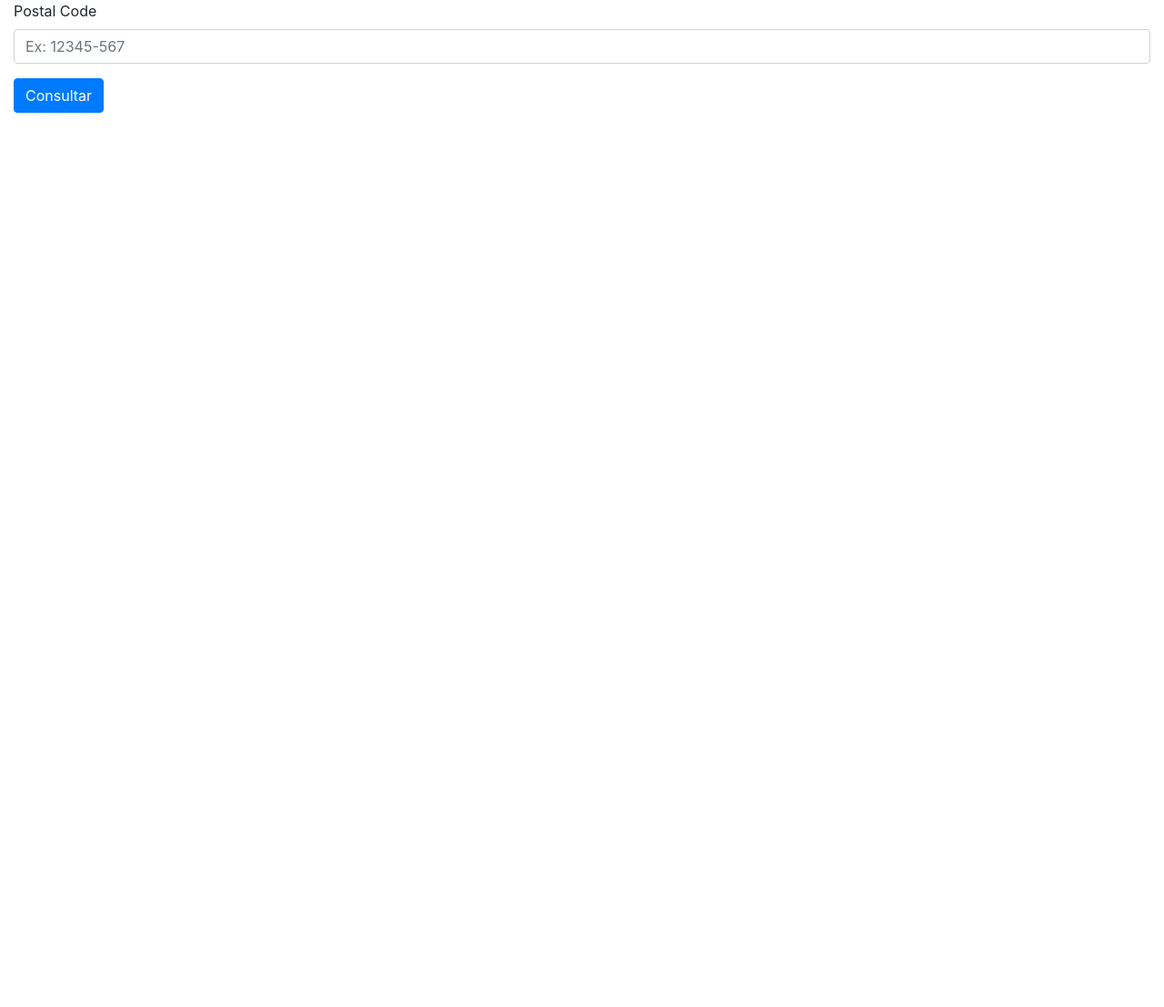
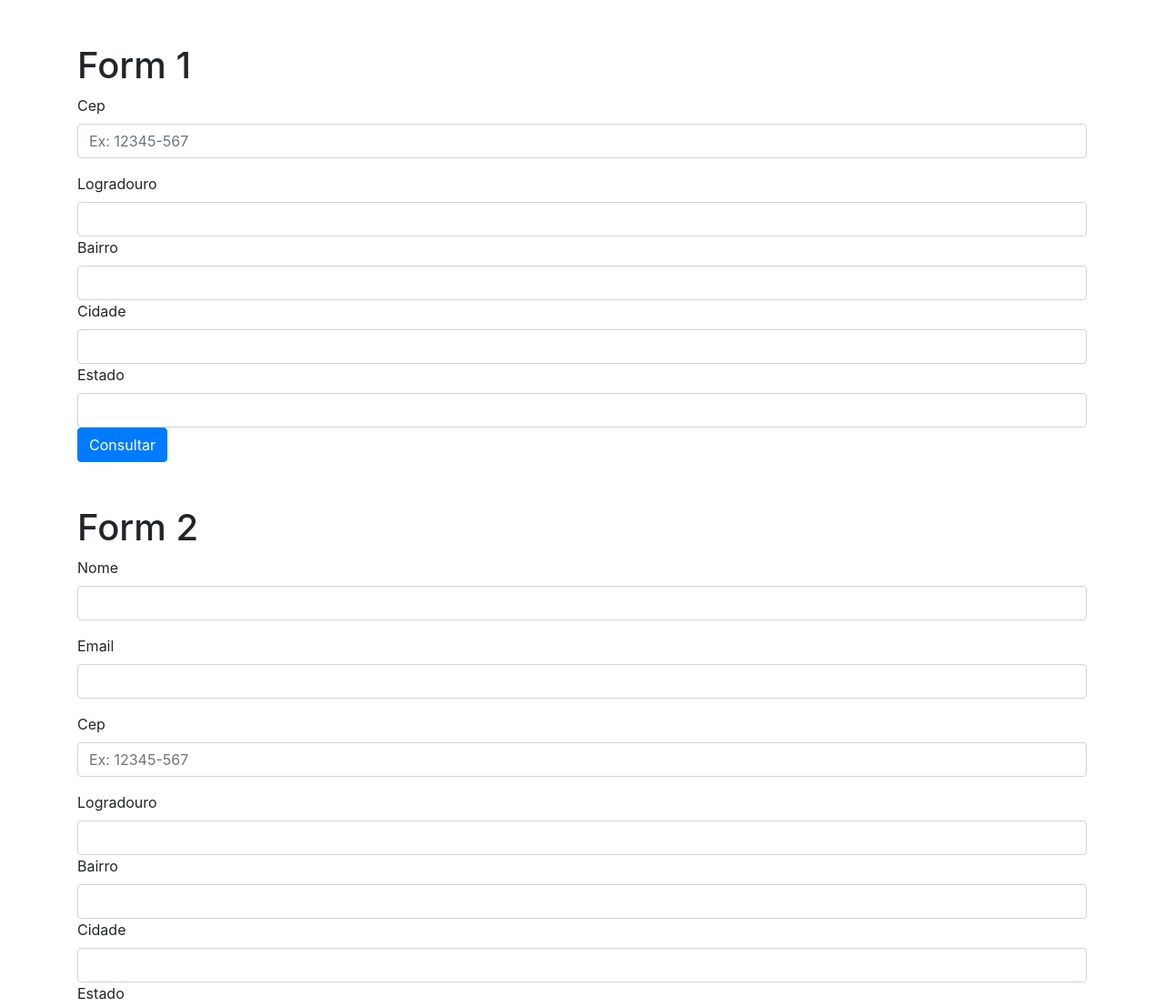
Before and after one commit to G2-D/find-address, a website built with webpack: page public/index.html in a window 1280 px wide. Shown: the top 1107 px of the page at 91% size. Before the commit the page ends 800 px from the top, so only its background shows below. Built offline with nearby package versions, Linux system fonts and the light colour scheme.

Commit message:
Componente finalizado

```diff
--- a/public/index.html
+++ b/public/index.html
@@ -7,11 +7,38 @@
         <title>CEP API</title>
     </head>
     <body>
-		<div id="form_postal_code">
-			<!-- Conteudo Dinamico -->
+		<div class="container">
+			<h1 class="mt-5">
+				Form 1
+			</h1>
+			<div id="form_postal_code">
+				<!-- Conteudo Dinamico -->
+			</div>
 		</div>
-		<div id="content_postal_code">
-			<!-- Conteudo Dinamico -->
+		<div class="container">
+			<h1 class="mt-5">
+				Form 2
+			</h1>
+			<form>
+				<div class="form-group">
+					<label for="nome">
+						Nome
+					</label>
+					<input type="text" class="form-control" id="nome" name="nome">
+				</div>
+				<div class="form-group">
+					<label for="email">
+						Email
+					</label>
+					<input type="text" class="form-control" id="email" name="email">
+				</div>
+				<div id="form_postal_code_2">
+					<!-- Conteudo Dinamico -->
+				</div>
+				<button type="submit" class="btn btn-primary">
+					Enviar
+				</button>
+			</form>
 		</div>
         <script src="/assets/js/bundle.js" defer></script>
     </body>
--- a/resources/js/App.js
+++ b/resources/js/App.js
@@ -4,11 +4,17 @@ import '../sass/App.scss';
 // FormPostalCode
 import FormPostalCode from './components/FormPostalCode';
 
+/**
+ * Form 1
+ */
 const form = document.getElementById('form_postal_code');
-
 const formPostalCode = new FormPostalCode(form);
 
-formPostalCode.configure({
-	action 	: 'http://api.postmon.com.br/v1/cep',
-	method	: 'GET'
-}).create();
+formPostalCode.create();
+
+/**
+ * Form 2
+ */
+const formPostalCode2 = new FormPostalCode('#form_postal_code_2');
+
+formPostalCode2.create();
--- a/resources/js/components/FormPostalCode.js
+++ b/resources/js/components/FormPostalCode.js
@@ -10,43 +10,7 @@ export default class FormPostalCode {
 		}
 	}
 
-	configure({ action, method }) {
-
-		this._action = action;
-		this._method = method;
-
-		return this;
-	}
-
 	create() {
-
-		const form = document.createElement('form');
-
-		if (this._method) {
-
-			form.method = this._method;
-		}
-
-		if (this._action) {
-
-			form.action = this._action;
-		}
-
-		form.classList.add('form');
-
-		form.innerHTML = `
-			<div class="col-lg-12">
-				<div class="form-group">
-					<label for="postal_code">
-						Postal Code
-					</label>
-					<input type="text" class="form-control" id="postal_code" name="posta_code" placeholder="Ex: 12345-567">
-				</div>
-				<button type="submit" class="btn btn-primary">
-					Consultar
-				</button>
-			</div>
-		`;
 
 		if (!this._container.nodeName) {
 
@@ -58,17 +22,96 @@ export default class FormPostalCode {
 			throw "Container não encontrado";
 		}
 
-		form.addEventListener('submit', this.submitForm.bind(this));
+		const fields = `
+			<div class="form-group">
+				<label for="postal_code">
+					Cep
+				</label>
+				<input type="text" class="form-control" id="postal_code" name="posta_code" placeholder="Ex: 12345-567">
+			</div>
+			<label for="address">
+				Logradouro
+			</label>
+			<input type="text" class="form-control" id="address" name="address" />
+			<label for="district">
+				Bairro
+			</label>
+			<input type="text" class="form-control" id="district" name="district" />
+			<label for="city">
+				Cidade
+			</label>
+			<input type="text" class="form-control" id="city" name="city" />
+			<label for="state">
+				Estado
+			</label>
+			<input type="text" class="form-control" id="state" name="state" />
+		`;
 
-		this._container.appendChild(form);
+		const button = `
+			<button type="submit" class="btn btn-primary">
+				Consultar
+			</button>
+		`;
+
+		if (!this._container.closest('form')) {
+
+			const form = document.createElement('form');
+
+			form.innerHTML = fields + button;
+
+			form.addEventListener('submit', this.submitForm.bind(this));
+
+			this._container.appendChild(form);
+
+			return this;
+		}
+
+		const div = document.createElement('div');
+
+		div.innerHTML = fields;
+
+		div.querySelector('#postal_code').addEventListener('blur', this.blurField.bind(this));
+
+		this._container.appendChild(div)
 
 		return this;
 	}
 
-	submitForm(e) {
+	async submitForm(e) {
 
 		e.preventDefault();
 
-		console.log(this._method);
+		const { target } = e;
+		const postalCode  = target.elements.postal_code.value;
+
+		this.getPostalData(postalCode);
+	}
+
+	blurField(e) {
+
+		const { target } = e;
+		const postalCode  = target.value;
+
+		if (postalCode.length >= 8) {
+
+			this.getPostalData(postalCode);
+		}
+	}
+
+	async getPostalData(postalCode) {
+
+		const response = await fetch(`http://api.postmon.com.br/v1/cep/${postalCode}`, {
+			method : 'GET'
+		});
+
+		if (response.status === 200 && response.ok) {
+
+			const { logradouro, bairro, cidade, estado } = await response.json();
+
+			this._container.querySelector('#address').value 	= logradouro || '';
+			this._container.querySelector('#district').value 	= bairro || '';
+			this._container.querySelector('#city').value 		= cidade || '';
+			this._container.querySelector('#state').value 		= estado || '';
+		}
 	}
 }
```
